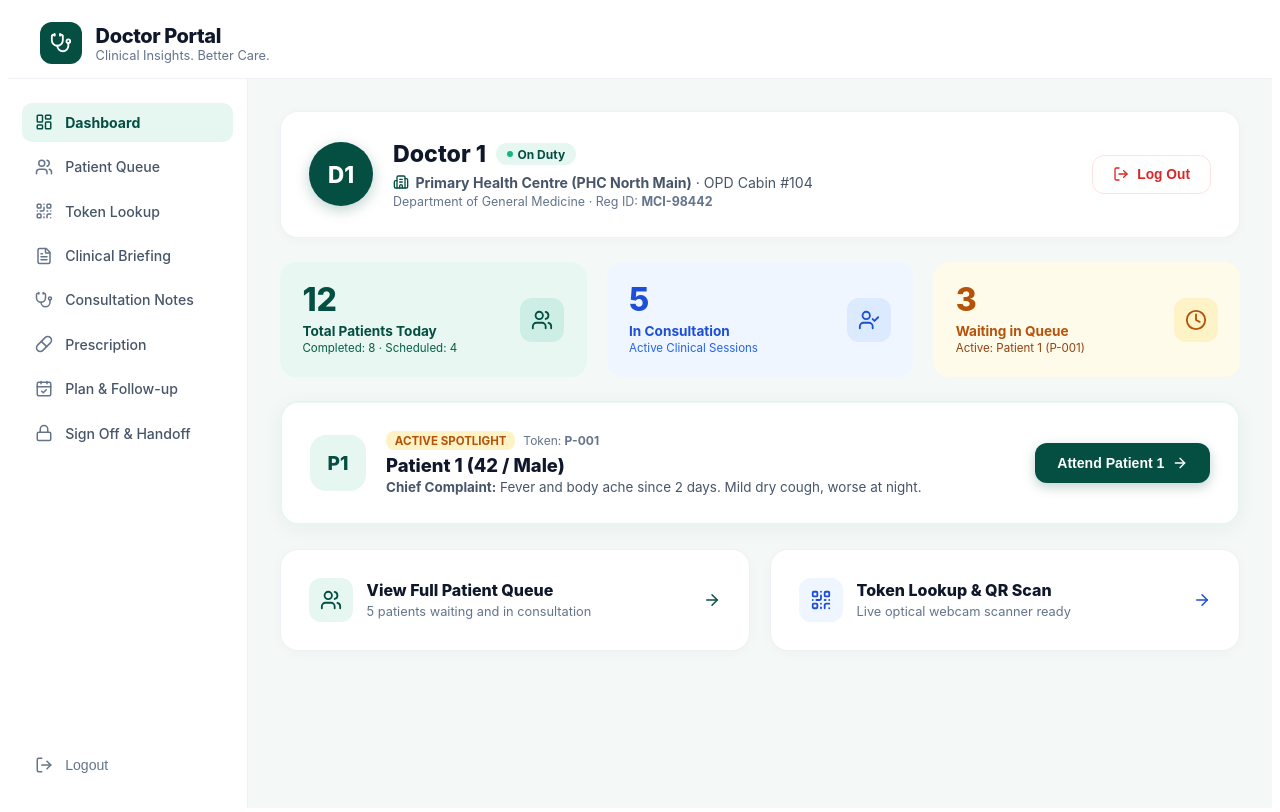
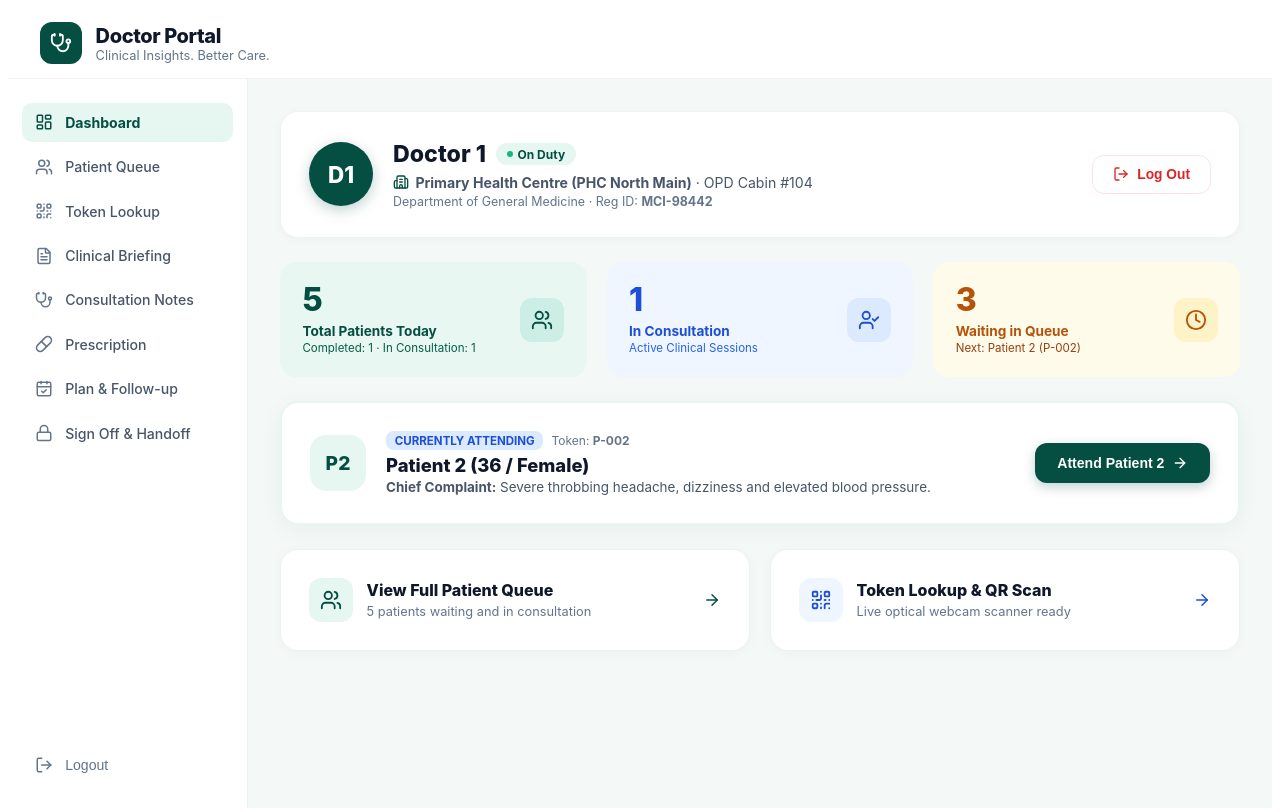
Before and after one commit to VASU-2008/CodeByte, a React (Vite) app in the folder client/: page /doctor in a window 1280 px wide. Shown: the top 812 px of the page. Built offline with nearby package versions, Linux system fonts and the light colour scheme; no server answers.

Commit message:
feat(doctor-portal): make doctor identity and patient queue entries dynamic

```diff
--- a/client/src/api/doctorApi.js
+++ b/client/src/api/doctorApi.js
@@ -191,34 +191,62 @@ export const getPatientByToken = (tokenId) => {
     };
 };
 
+// 0. Dynamic Doctor Identity Resolver
+export const getLoggedInDoctor = () => {
+    try {
+        const userStr = localStorage.getItem('user');
+        if (userStr) {
+            const user = JSON.parse(userStr);
+            if (user && (user.name || user.role === 'doctor')) {
+                const name = user.name || 'Doctor 1';
+                const idMatch = name.match(/\d+/);
+                const docNumber = idMatch ? idMatch[0] : '1';
+                return {
+                    name: name.startsWith('Doctor') ? name : `Doctor ${docNumber}`,
+                    cabin: user.cabin || user.room || `OPD Cabin #${100 + parseInt(docNumber, 10)}`,
+                    hospital: user.hospital || 'Primary Health Centre (PHC North Main)',
+                    department: user.department || 'Department of General Medicine',
+                    regNumber: user.regNumber || `MCI-9844${docNumber}`,
+                    avatar: `D${docNumber}`
+                };
+            }
+        }
+    } catch (e) {
+        console.warn('[doctorApi] Could not parse user session:', e);
+    }
+
+    return {
+        name: 'Doctor 1',
+        cabin: 'OPD Cabin #104',
+        hospital: 'Primary Health Centre (PHC North Main)',
+        department: 'Department of General Medicine',
+        regNumber: 'MCI-98442',
+        avatar: 'D1'
+    };
+};
+
 // 1. Retrieve the doctor's patient queue
 export const getDoctorQueue = async (facilityId = 'PHC_MAIN') => {
+    let rawList = [];
     try {
         const response = await api.get('/doctor/queue', {
             params: { facilityId }
         });
-        return response.data;
+        rawList = response.data;
     } catch (error) {
         console.warn('[doctorApi] getDoctorQueue error, returning mock queue for dev:', error.message);
-        return [
+        rawList = [
             {
                 id: 1,
                 _id: 'enc-101',
                 token: 'P-001',
                 token_id: 'P-001',
                 name: 'Patient 1',
-                patient_id: {
-                    _id: 'pat-001',
-                    name: 'Patient 1',
-                    age: 42,
-                    gender: 'Male',
-                    phone: '+91 98765 00001'
-                },
                 ageGender: '42 / M',
+                complaint: 'Fever and body ache since 2 days. Mild cough.',
                 chief_complaint: 'Fever and body ache since 2 days. Mild cough.',
                 status: 'Waiting',
-                priority: 'MODERATE',
-                triage_result: 'PHC_GENERAL',
+                priority: 'Moderate',
                 createdAt: new Date().toISOString()
             },
             {
@@ -227,18 +255,11 @@ export const getDoctorQueue = async (facilityId = 'PHC_MAIN') => {
                 token: 'P-002',
                 token_id: 'P-002',
                 name: 'Patient 2',
-                patient_id: {
-                    _id: 'pat-002',
-                    name: 'Patient 2',
-                    age: 36,
-                    gender: 'Female',
-                    phone: '+91 98765 00002'
-                },
                 ageGender: '36 / F',
+                complaint: 'Severe headache and elevated blood pressure.',
                 chief_complaint: 'Severe headache and elevated blood pressure.',
                 status: 'In Consultation',
-                priority: 'URGENT',
-                triage_result: 'PHC_PRIORITY',
+                priority: 'High',
                 createdAt: new Date(Date.now() - 3600000).toISOString()
             },
             {
@@ -247,18 +268,11 @@ export const getDoctorQueue = async (facilityId = 'PHC_MAIN') => {
                 token: 'P-003',
                 token_id: 'P-003',
                 name: 'Patient 3',
-                patient_id: {
-                    _id: 'pat-003',
-                    name: 'Patient 3',
-                    age: 28,
-                    gender: 'Male',
-                    phone: '+91 98765 00003'
-                },
                 ageGender: '28 / M',
+                complaint: 'Acute stomach cramps and mild vomiting since yesterday.',
                 chief_complaint: 'Acute stomach cramps and mild vomiting since yesterday.',
                 status: 'Waiting',
-                priority: 'ROUTINE',
-                triage_result: 'PHC_GENERAL',
+                priority: 'Routine',
                 createdAt: new Date(Date.now() - 7200000).toISOString()
             },
             {
@@ -267,18 +281,11 @@ export const getDoctorQueue = async (facilityId = 'PHC_MAIN') => {
                 token: 'P-004',
                 token_id: 'P-004',
                 name: 'Patient 4',
-                patient_id: {
-                    _id: 'pat-004',
-                    name: 'Patient 4',
-                    age: 55,
-                    gender: 'Female',
-                    phone: '+91 98765 00004'
-                },
                 ageGender: '55 / F',
+                complaint: 'Routine diabetes check-up and refill prescription.',
                 chief_complaint: 'Routine diabetes check-up and refill prescription.',
                 status: 'Completed',
-                priority: 'ROUTINE',
-                triage_result: 'PHC_GENERAL',
+                priority: 'Routine',
                 createdAt: new Date(Date.now() - 10800000).toISOString()
             },
             {
@@ -287,22 +294,39 @@ export const getDoctorQueue = async (facilityId = 'PHC_MAIN') => {
                 token: 'P-005',
                 token_id: 'P-005',
                 name: 'Patient 5',
-                patient_id: {
-                    _id: 'pat-005',
-                    name: 'Patient 5',
-                    age: 31,
-                    gender: 'Male',
-                    phone: '+91 98765 00005'
-                },
                 ageGender: '31 / M',
+                complaint: 'Persistent sore throat and mild difficulty swallowing.',
                 chief_complaint: 'Persistent sore throat and mild difficulty swallowing.',
                 status: 'Waiting',
-                priority: 'ROUTINE',
-                triage_result: 'PHC_GENERAL',
+                priority: 'Routine',
                 createdAt: new Date(Date.now() - 14400000).toISOString()
             }
         ];
     }
+
+    // Standardize all patient objects so components receive consistent fields
+    return (Array.isArray(rawList) ? rawList : []).map((item, index) => {
+        const id = item.id || index + 1;
+        const token = item.token || item.token_id || `P-00${id}`;
+        const patientName = item.name || item.patient_id?.name || (token.startsWith('P-') ? `Patient ${token.replace(/\D/g, '').replace(/^0+/, '')}` : `Patient ${id}`);
+        const ageGender = item.ageGender || (item.patient_id ? `${item.patient_id.age || '40'} / ${item.patient_id.gender?.charAt(0) || 'M'}` : '40 / M');
+        const complaint = item.complaint || item.chief_complaint || 'Routine clinical consultation.';
+        const status = item.status || 'Waiting';
+        const priority = item.priority || 'Routine';
+
+        return {
+            ...item,
+            id,
+            token,
+            token_id: token,
+            name: patientName,
+            ageGender,
+            complaint,
+            chief_complaint: complaint,
+            status,
+            priority
+        };
+    });
 };
 
 // 2. Look up authorized encounters using QR tokens
@@ -454,6 +478,8 @@ export const signOffEncounter = async (encounterId, signOffData) => {
 };
 
 export default {
+    getPatientByToken,
+    getLoggedInDoctor,
     getDoctorQueue,
     lookupEncounterByToken,
     getClinicalBriefing,
--- a/client/src/portals/doctor/pages/DoctorDashboard.jsx
+++ b/client/src/portals/doctor/pages/DoctorDashboard.jsx
@@ -1,4 +1,4 @@
-import React from 'react';
+import React, { useState, useEffect } from 'react';
 import { useNavigate } from 'react-router-dom';
 import {
     User,
@@ -14,17 +14,45 @@ import {
     ShieldCheck,
     CheckCircle2
 } from 'lucide-react';
-import { getPatientByToken } from '../../../api/doctorApi';
+import { getPatientByToken, getLoggedInDoctor, getDoctorQueue } from '../../../api/doctorApi';
 
 /**
- * DoctorDashboard Component (Minimal & Professional Home)
- * Simple and clean: Doctor username, hospital affiliation, quick metrics,
+ * DoctorDashboard Component (Minimal & Dynamic Professional Home)
+ * Doctor username, hospital affiliation, live patient queue metrics,
  * dynamic next patient spotlight, and logout.
  */
 export default function DoctorDashboard() {
     const navigate = useNavigate();
 
-    const activeToken = localStorage.getItem('activeDoctorEncounterId') || 'P-001';
+    // Dynamic Doctor Identity
+    const doctor = getLoggedInDoctor();
+
+    // Dynamic Patient Queue & Counts
+    const [queue, setQueue] = useState([]);
+    const [loading, setLoading] = useState(true);
+
+    useEffect(() => {
+        let isMounted = true;
+        getDoctorQueue().then(data => {
+            if (isMounted) {
+                setQueue(data || []);
+                setLoading(false);
+            }
+        }).catch(err => {
+            console.error(err);
+            if (isMounted) setLoading(false);
+        });
+        return () => { isMounted = false; };
+    }, []);
+
+    const totalCount = queue.length;
+    const completedCount = queue.filter(p => p.status === 'Completed').length;
+    const inConsultCount = queue.filter(p => p.status === 'In Consultation').length;
+    const waitingCount = queue.filter(p => p.status === 'Waiting').length;
+
+    // Resolve next patient spotlight dynamically
+    const nextWaiting = queue.find(p => p.status === 'In Consultation') || queue.find(p => p.status === 'Waiting') || queue[0];
+    const activeToken = localStorage.getItem('activeDoctorEncounterId') || nextWaiting?.token || 'P-001';
     const activePatient = getPatientByToken(activeToken);
 
     const handleLogout = () => {
@@ -62,12 +90,12 @@ export default function DoctorDashboard() {
                             fontWeight: '800',
                             boxShadow: '0 4px 14px rgba(4, 78, 66, 0.25)'
                         }}>
-                            D1
+                            {doctor.avatar}
                         </div>
                         <div>
                             <div style={{ display: 'flex', alignItems: 'center', gap: '0.65rem' }}>
                                 <h1 style={{ margin: 0, fontSize: '1.45rem', fontWeight: '800', color: '#0f172a' }}>
-                                    Doctor 1
+                                    {doctor.name}
                                 </h1>
                                 <span style={{
                                     background: '#e6f7f2',
@@ -87,11 +115,11 @@ export default function DoctorDashboard() {
 
                             <div style={{ display: 'flex', alignItems: 'center', gap: '0.4rem', color: '#475569', fontSize: '0.88rem', marginTop: '0.35rem' }}>
                                 <Building2 size={16} color="#044e42" />
-                                <span><strong>Primary Health Centre (PHC North Main)</strong> · OPD Cabin #104</span>
+                                <span><strong>{doctor.hospital}</strong> · {doctor.cabin}</span>
                             </div>
 
                             <div style={{ fontSize: '0.78rem', color: '#64748b', marginTop: '0.2rem' }}>
-                                Department of General Medicine · Reg ID: <strong>MCI-98442</strong>
+                                {doctor.department} · Reg ID: <strong>{doctor.regNumber}</strong>
                             </div>
                         </div>
                     </div>
@@ -122,7 +150,7 @@ export default function DoctorDashboard() {
                 </div>
             </div>
 
-            {/* 3 Simple Metric Cards */}
+            {/* 3 Simple Metric Cards - Dynamic Counts */}
             <div style={{ display: 'grid', gridTemplateColumns: 'repeat(3, 1fr)', gap: '1.25rem', marginBottom: '1.5rem' }}>
                 <div style={{
                     background: '#e8f7f2',
@@ -133,9 +161,9 @@ export default function DoctorDashboard() {
                     justifyContent: 'space-between'
                 }}>
                     <div>
-                        <div style={{ fontSize: '2rem', fontWeight: '800', color: '#044e42', lineHeight: '1' }}>12</div>
+                        <div style={{ fontSize: '2rem', fontWeight: '800', color: '#044e42', lineHeight: '1' }}>{totalCount}</div>
                         <div style={{ fontSize: '0.85rem', fontWeight: '700', color: '#044e42', marginTop: '0.4rem' }}>Total Patients Today</div>
-                        <div style={{ fontSize: '0.72rem', color: '#065f46', marginTop: '0.15rem' }}>Completed: 8 · Scheduled: 4</div>
+                        <div style={{ fontSize: '0.72rem', color: '#065f46', marginTop: '0.15rem' }}>Completed: {completedCount} · In Consultation: {inConsultCount}</div>
                     </div>
                     <div style={{ width: '44px', height: '44px', borderRadius: '12px', background: '#cceee5', display: 'flex', alignItems: 'center', justifyContent: 'center', color: '#044e42' }}>
                         <Users size={22} />
@@ -151,7 +179,7 @@ export default function DoctorDashboard() {
                     justifyContent: 'space-between'
                 }}>
                     <div>
-                        <div style={{ fontSize: '2rem', fontWeight: '800', color: '#1d4ed8', lineHeight: '1' }}>5</div>
+                        <div style={{ fontSize: '2rem', fontWeight: '800', color: '#1d4ed8', lineHeight: '1' }}>{inConsultCount}</div>
                         <div style={{ fontSize: '0.85rem', fontWeight: '700', color: '#1d4ed8', marginTop: '0.4rem' }}>In Consultation</div>
                         <div style={{ fontSize: '0.72rem', color: '#2563eb', marginTop: '0.15rem' }}>Active Clinical Sessions</div>
                     </div>
@@ -169,9 +197,11 @@ export default function DoctorDashboard() {
                     justifyContent: 'space-between'
                 }}>
                     <div>
-                        <div style={{ fontSize: '2rem', fontWeight: '800', color: '#b45309', lineHeight: '1' }}>3</div>
+                        <div style={{ fontSize: '2rem', fontWeight: '800', color: '#b45309', lineHeight: '1' }}>{waitingCount}</div>
                         <div style={{ fontSize: '0.85rem', fontWeight: '700', color: '#b45309', marginTop: '0.4rem' }}>Waiting in Queue</div>
-                        <div style={{ fontSize: '0.72rem', color: '#92400e', marginTop: '0.15rem' }}>Active: {activePatient.name} ({activePatient.token})</div>
+                        <div style={{ fontSize: '0.72rem', color: '#92400e', marginTop: '0.15rem' }}>
+                            Next: {nextWaiting?.name || activePatient.name} ({nextWaiting?.token || activePatient.token})
+                        </div>
                     </div>
                     <div style={{ width: '44px', height: '44px', borderRadius: '12px', background: '#fef3c7', display: 'flex', alignItems: 'center', justifyContent: 'center', color: '#b45309' }}>
                         <Clock size={22} />
@@ -210,8 +240,15 @@ export default function DoctorDashboard() {
                     </div>
                     <div>
                         <div style={{ display: 'flex', alignItems: 'center', gap: '0.5rem' }}>
-                            <span style={{ fontSize: '0.72rem', background: '#fef3c7', color: '#b45309', padding: '0.15rem 0.55rem', borderRadius: '8px', fontWeight: '700' }}>
-                                ACTIVE SPOTLIGHT
+                            <span style={{
+                                fontSize: '0.72rem',
+                                background: inConsultCount > 0 ? '#dbeafe' : '#fef3c7',
+                                color: inConsultCount > 0 ? '#1d4ed8' : '#b45309',
+                                padding: '0.15rem 0.55rem',
+                                borderRadius: '8px',
+                                fontWeight: '700'
+                            }}>
+                                {activePatient.token === nextWaiting?.token && nextWaiting?.status === 'In Consultation' ? 'CURRENTLY ATTENDING' : 'NEXT IN LINE'}
                             </span>
                             <span style={{ fontSize: '0.75rem', color: '#64748b' }}>Token: <strong>{activePatient.token}</strong></span>
                         </div>
@@ -226,7 +263,10 @@ export default function DoctorDashboard() {
 
                 <div style={{ display: 'flex', gap: '0.75rem' }}>
                     <button
-                        onClick={() => navigate(`/doctor/briefing?encounterId=${activePatient.token}`)}
+                        onClick={() => {
+                            localStorage.setItem('activeDoctorEncounterId', activePatient.token);
+                            navigate(`/doctor/briefing?encounterId=${activePatient.token}`);
+                        }}
                         style={{
                             background: '#044e42',
                             color: '#ffffff',
--- a/client/src/portals/doctor/pages/PatientQueue.jsx
+++ b/client/src/portals/doctor/pages/PatientQueue.jsx
@@ -1,4 +1,4 @@
-import React, { useState } from 'react';
+import React, { useState, useEffect } from 'react';
 import { useNavigate } from 'react-router-dom';
 import {
     Users,
@@ -11,6 +11,7 @@ import {
     ChevronDown,
     Eye
 } from 'lucide-react';
+import { getDoctorQueue } from '../../../api/doctorApi';
 
 /**
  * PatientQueue Component (Aura HealthTech Theme)
@@ -21,6 +22,7 @@ export default function PatientQueue() {
     const navigate = useNavigate();
     const [searchTerm, setSearchTerm] = useState('');
     const [activeTab, setActiveTab] = useState('ALL');
+    const [loading, setLoading] = useState(true);
 
     const [patients, setPatients] = useState([
         { id: 1, name: 'Patient 1', ageGender: '42 / M', token: 'P-001', status: 'Waiting', priority: 'Moderate', complaint: 'Fever and body ache since 2 days' },
@@ -29,6 +31,20 @@ export default function PatientQueue() {
         { id: 4, name: 'Patient 4', ageGender: '55 / F', token: 'P-004', status: 'Completed', priority: 'Routine', complaint: 'Diabetes routine check-up & refill' },
         { id: 5, name: 'Patient 5', ageGender: '31 / M', token: 'P-005', status: 'Waiting', priority: 'Routine', complaint: 'Sore throat and mild cough' }
     ]);
+
+    useEffect(() => {
+        let isMounted = true;
+        getDoctorQueue().then(data => {
+            if (isMounted && data && data.length > 0) {
+                setPatients(data);
+                setLoading(false);
+            }
+        }).catch(err => {
+            console.error(err);
+            if (isMounted) setLoading(false);
+        });
+        return () => { isMounted = false; };
+    }, []);
 
     const filteredPatients = patients.filter(p => {
         const matchesSearch = p.name.toLowerCase().includes(searchTerm.toLowerCase()) ||
--- a/client/src/portals/doctor/pages/SignOffHandoff.jsx
+++ b/client/src/portals/doctor/pages/SignOffHandoff.jsx
@@ -11,7 +11,7 @@ import {
     Stethoscope,
     FileCheck
 } from 'lucide-react';
-import { signOffEncounter, getPatientByToken } from '../../../api/doctorApi';
+import { signOffEncounter, getPatientByToken, getLoggedInDoctor } from '../../../api/doctorApi';
 
 /**
  * SignOffHandoff Component (Clean, Focused & Dynamic Patient Info)
@@ -25,9 +25,10 @@ export default function SignOffHandoff() {
     const encounterId = rawToken.includes('/') ? rawToken.split('/').pop() : rawToken;
 
     const patient = getPatientByToken(encounterId);
+    const activeDoctor = getLoggedInDoctor();
 
-    const [doctorName, setDoctorName] = useState('Doctor 1');
-    const [regNumber, setRegNumber] = useState('MCI-98442');
+    const [doctorName, setDoctorName] = useState(() => activeDoctor.name || 'Doctor 1');
+    const [regNumber, setRegNumber] = useState(() => activeDoctor.regNumber || 'MCI-98442');
     const [affirmation, setAffirmation] = useState(false);
     const [signed, setSigned] = useState(false);
     const [signing, setSigning] = useState(false);
```
